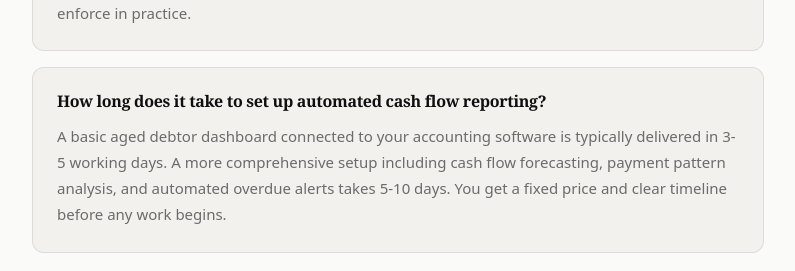
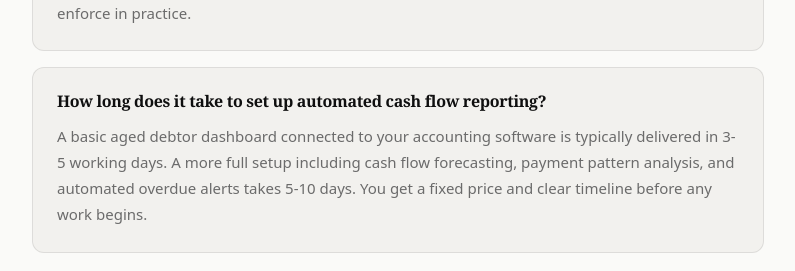
Before and after one commit to printpeachstudio-blip/lexalytic, a Next.js app: page /blog/late-payments-uk-business-data-fix in a window 1280 px wide. Shown: the part 7020-7291 px from the top of the page, without its empty margins (242-1037 px from the left). Built offline with nearby package versions, Linux system fonts and the light colour scheme.

Commit message:
remove remaining AI giveaway words from blog posts

```diff
--- a/app/blog/late-payments-uk-business-data-fix/page.tsx
+++ b/app/blog/late-payments-uk-business-data-fix/page.tsx
@@ -243,7 +243,7 @@ export default function BlogPost() {
             },
             {
               q: 'How long does it take to set up automated cash flow reporting?',
-              a: 'A basic aged debtor dashboard connected to your accounting software is typically delivered in 3-5 working days. A more comprehensive setup including cash flow forecasting, payment pattern analysis, and automated overdue alerts takes 5-10 days. You get a fixed price and clear timeline before any work begins.',
+              a: 'A basic aged debtor dashboard connected to your accounting software is typically delivered in 3-5 working days. A more full setup including cash flow forecasting, payment pattern analysis, and automated overdue alerts takes 5-10 days. You get a fixed price and clear timeline before any work begins.',
             },
           ].map((item, i) => (
             <div key={i} style={{ marginBottom: '16px', padding: '24px', background: 'var(--bg-2)', borderRadius: 'var(--radius-lg)', border: '1px solid var(--border)' }}>
```
